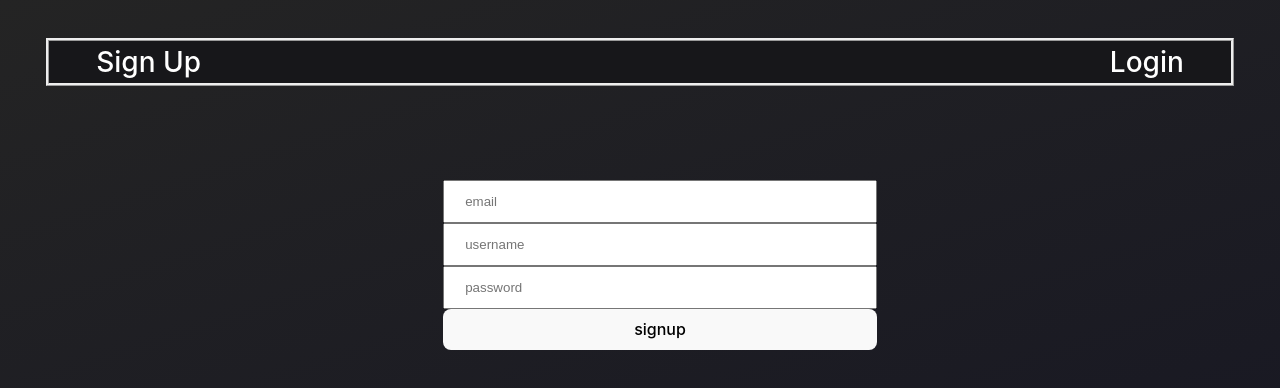
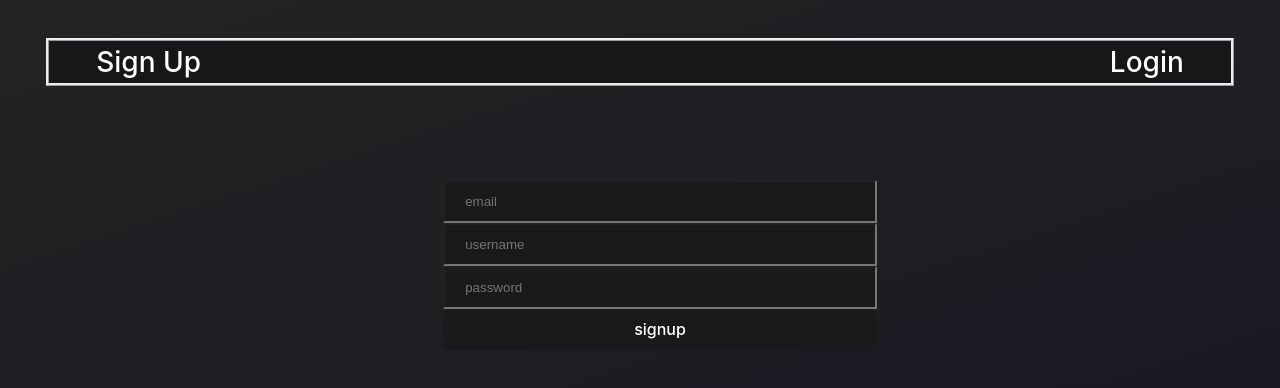
Before and after one commit to moodyRahman/clip-manager, a React (Vite) app in the folder frontend/: page /signup in a window 1280 px wide. Shown: the top 388 px of the page. Built offline with nearby package versions, Linux system fonts and the light colour scheme.

Commit message:
explicit colors for chrome

```diff
--- a/frontend/src/components/ProtectedRoutes.jsx
+++ b/frontend/src/components/ProtectedRoutes.jsx
@@ -9,7 +9,8 @@ const ProtectedRoutes = () => {
 
     return (
         isLoggedin ?
-            <Outlet /> :
+
+            <div style={{ color: "white" }}><Outlet /> </div> :
             <Navigate to="/signup" replace />
     )
 
--- a/frontend/src/components/UnprotectedRoutes.jsx
+++ b/frontend/src/components/UnprotectedRoutes.jsx
@@ -10,7 +10,9 @@ const UnprotectedRoutes = () => {
     return (
         isLoggedin ?
             <Navigate to="/" replace /> :
-            <Outlet />
+            <div style={{ color: "white" }}>
+                <Outlet />
+            </div>
     )
 
 
--- a/frontend/src/components/Video.jsx
+++ b/frontend/src/components/Video.jsx
@@ -57,7 +57,7 @@ const DeleteButton = ({ id, title, drill: { clips, setClips } }) => {
     }
 
     return (
-        <button onClick={onClick} > {areYouSure ? <>are you sure?</> : <>delete</>} </button>
+        <button style={{ background: "#1a1a1a", color: "white" }} onClick={onClick} > {areYouSure ? <>are you sure?</> : <>delete</>} </button>
     )
 }
 
--- a/frontend/src/index.css
+++ b/frontend/src/index.css
@@ -10,9 +10,7 @@
   font-synthesis: none;
   text-rendering: optimizeLegibility;
 }
-html * :not(input) :not(button) {
-  color: white;
-}
+
 a {
   font-weight: 500;
   color: #646cff;
--- a/frontend/src/pages/Login.jsx
+++ b/frontend/src/pages/Login.jsx
@@ -13,6 +13,13 @@ const LogWrapper = styled.ul`
 
 const Inp = styled.input`
     padding: 12px 20px;
+    background-color: #1a1a1a;
+    color:white;
+`
+
+const Button = styled.button`
+    background-color: #1a1a1a;
+    color: white;
 `
 
 const Login = () => {
@@ -55,7 +62,7 @@ const Login = () => {
             <LogWrapper>
                 <Inp onChange={handleChange(setUsername)} type="text" placeholder="username" value={username} />
                 <Inp onChange={handleChange(setPassword)} type="password" placeholder="password" value={password} />
-                <button onClick={handleSubmit}>submit</button>
+                <Button onClick={handleSubmit}>submit</Button>
                 {message}
             </LogWrapper>
         </>
@@ -64,4 +71,4 @@ const Login = () => {
 
 export default Login
 
-export { Inp }
+export { Inp, Button }
--- a/frontend/src/pages/Register.jsx
+++ b/frontend/src/pages/Register.jsx
@@ -4,7 +4,7 @@ import { useNavigate } from "react-router-dom";
 import { useDispatch } from "react-redux"
 import { handleChange } from "../utils";
 import styled from 'styled-components'
-import { Inp } from "./Login";
+import { Button, Inp } from "./Login";
 
 const RegWrapper = styled.ul`
     display: flex;
@@ -57,7 +57,7 @@ const Register = () => {
                 <Inp onChange={handleChange(setEmail)} type="text" placeholder="email" value={email} />
                 <Inp onChange={handleChange(setUsername)} type="text" placeholder="username" value={username} />
                 <Inp onChange={handleChange(setPassword)} type="password" placeholder="password" value={password} />
-                <button onClick={handleSubmit}>signup</button>
+                <Button onClick={handleSubmit}>signup</Button>
                 {message}
             </RegWrapper>
         </>
--- a/frontend/src/pages/UploadPage.jsx
+++ b/frontend/src/pages/UploadPage.jsx
@@ -80,7 +80,9 @@ function UploadPage(props) {
 				<Section>
 					<textarea
 						style={{
-							padding: "12px 20px"
+							padding: "12px 20px",
+							background: "#1a1a1a",
+							color: "white"
 						}}
 						id="description"
 						name="description"
```
